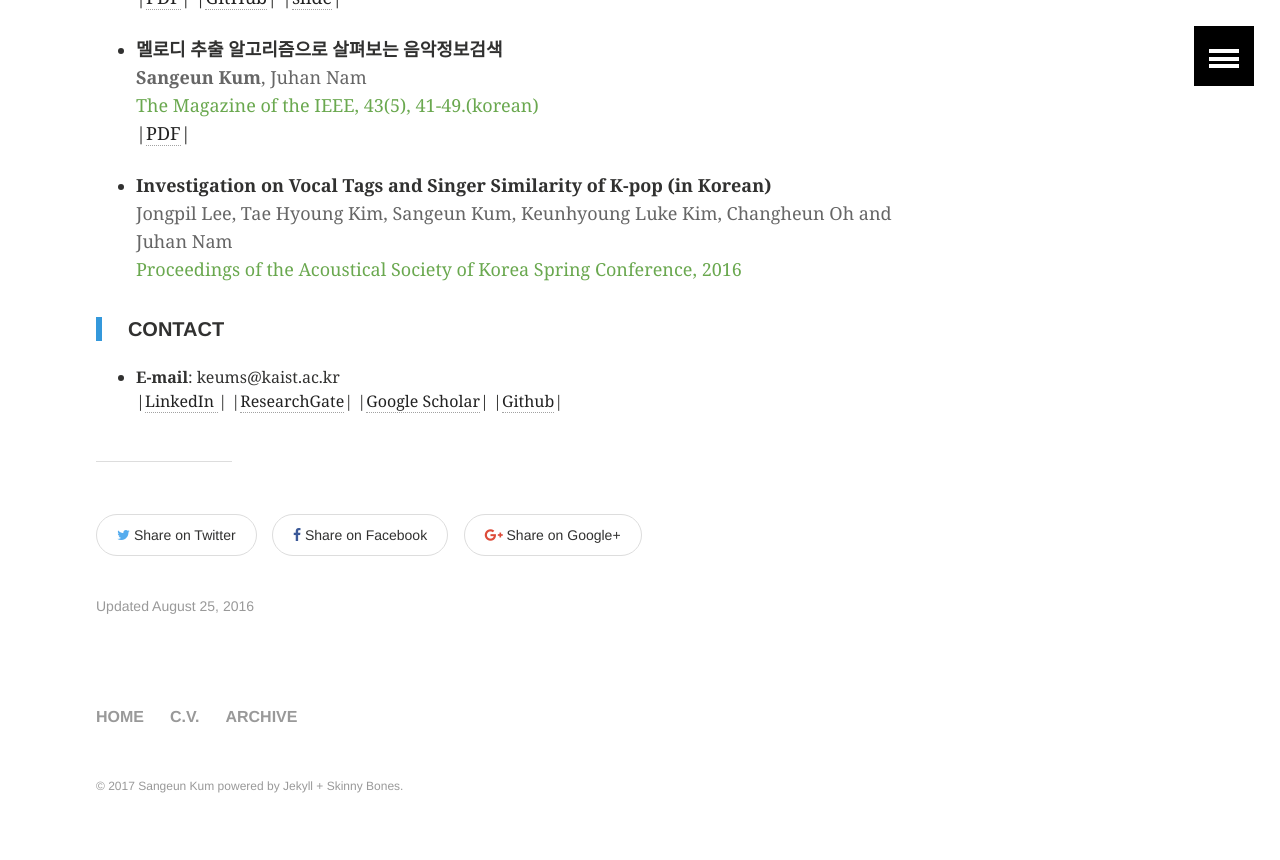
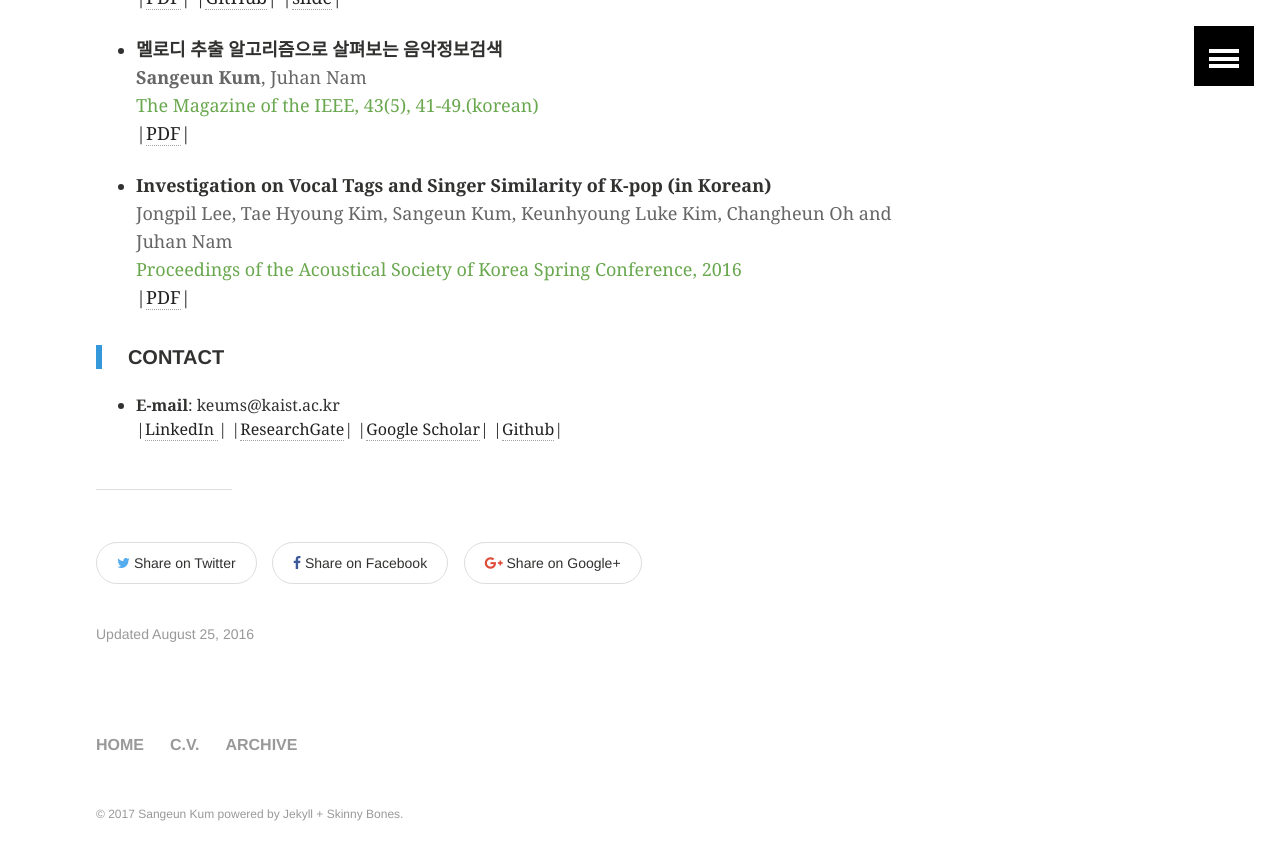
Before and after one commit to keums/keums.github.io, a Jekyll site: the page built from _posts/2016-8-25-CV.md, in a window 1280 px wide and 900 px high, scrolled down 1458 px. Shown: the top 860 px of the window. Built offline with Jekyll 4.4.1, drawn with Linux system fonts in a browser that asks for light colours.

Commit message:
Update 2016-8-25-CV.md

```diff
--- a/_posts/2016-8-25-CV.md
+++ b/_posts/2016-8-25-CV.md
@@ -59,7 +59,7 @@ NETWORKS (MIREX 2016) </b><br>
 - <b> Investigation on Vocal Tags and Singer Similarity of K-pop (in Korean)</b><br>
 <span style="color:#666666"> Jongpil Lee, Tae Hyoung Kim, Sangeun Kum, Keunhyoung Luke Kim, Changheun Oh and Juhan Nam</span><br>
 <span style="color:#6aa84f"> Proceedings of the Acoustical Society of Korea Spring Conference, 2016</span><br>
-
+|<a href="keums.github.io/images/archive/Investigation on Vocal Tags and Singer Similarity of K-pop.pdf">PDF</a>|
 
 <blockquote> <h5> CONTACT  </h5> </blockquote>
 
```
